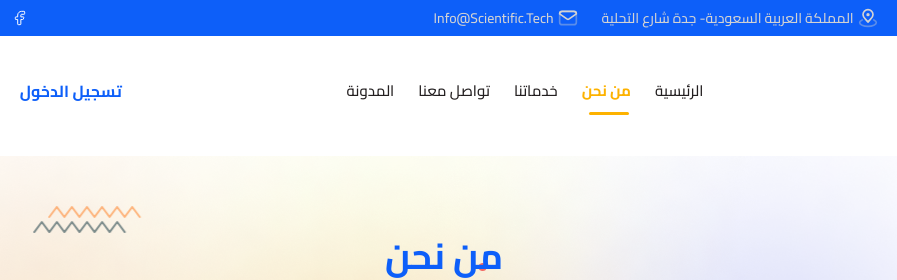
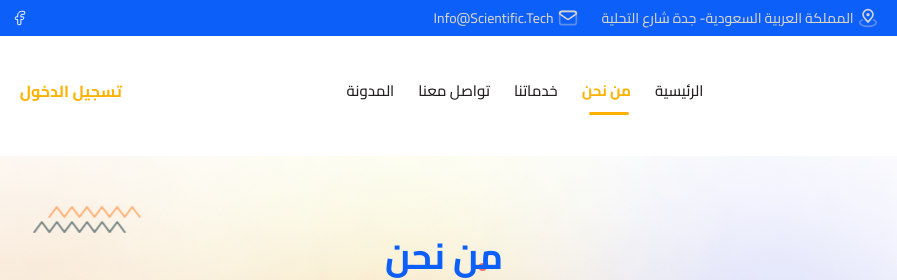
Before and after one commit to ahmedyousry74/website-capabilities, a website: page src/about-us.html in a window 1280 px wide. Shown: the top 280 px of the page, 196-1093 px from the left. Drawn offline with nearby package versions, Linux system fonts and the light colour scheme.

```diff
--- a/src/about-us.html
+++ b/src/about-us.html
@@ -133,7 +133,7 @@
                 </li>
                 </ul>
                 <div class="flex justify-start items-center lg:flex-row sm:flex-col flex-wrap gap-4 relative">
-                  <a class="text-primary-color font-bold" id="loginType" href="login.html"> تسجيل الدخول </a>
+                  <a class="text-second-color font-bold" id="loginType" href="login.html"> تسجيل الدخول </a>
                   <a href="./sign-up.html" class="auth__navbar flex justify-center items-center flex-row gap-2" id="signType">
                     <svg width="15" height="15" viewBox="0 0 24 24" fill="none" xmlns="http://www.w3.org/2000/svg">
                       <path opacity="0.4" d="M18.6837 19.4384C18.0754 18.0052 16.6551 17 15 17H9C7.34493 17 5.92462 18.0052 5.3163 19.4384" stroke="white" stroke-width="2" stroke-linecap="round" stroke-linejoin="round"/>
```
Also changed, not shown: src/blog-details.html (+1 -1 lines), src/blogs.html (+1 -1 lines), src/checkout.html (+1 -1 lines), src/contact-us.html (+1 -1 lines), src/course-details.html (+1 -1 lines), src/course.html (+1 -1 lines), src/servcies.html (+1 -1 lines), src/service-material.html (+1 -1 lines), src/service-teacher.html (+1 -1 lines), src/teacher-details.html (+1 -1 lines).
